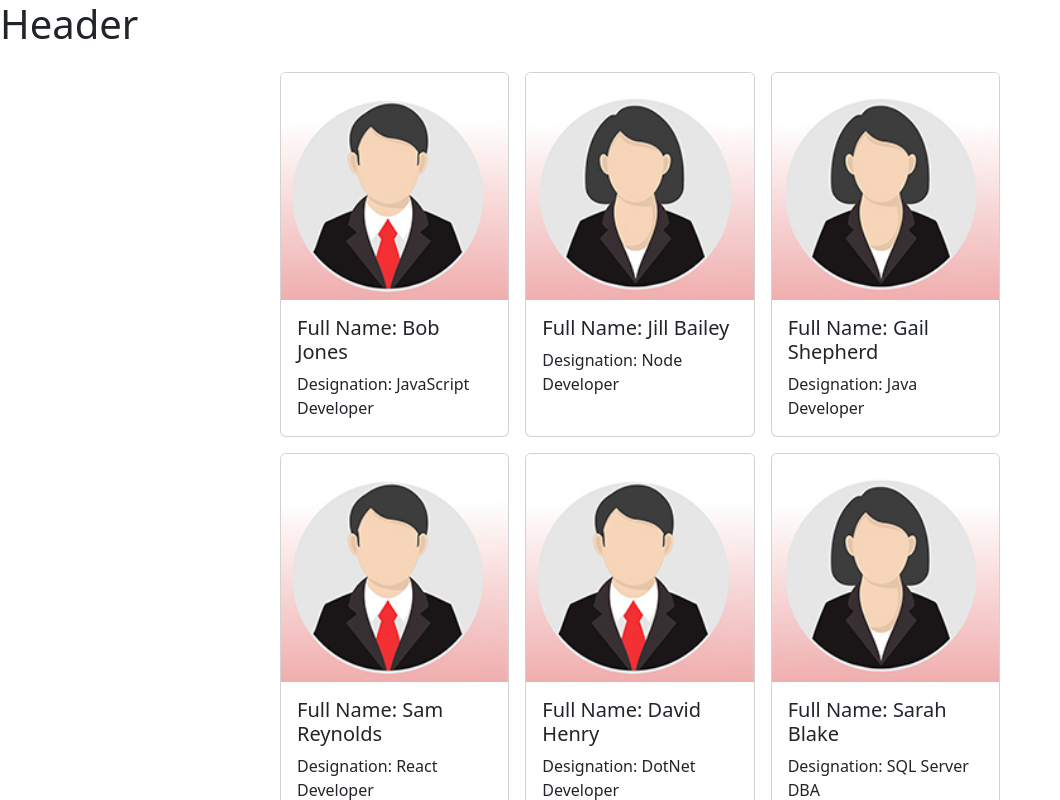
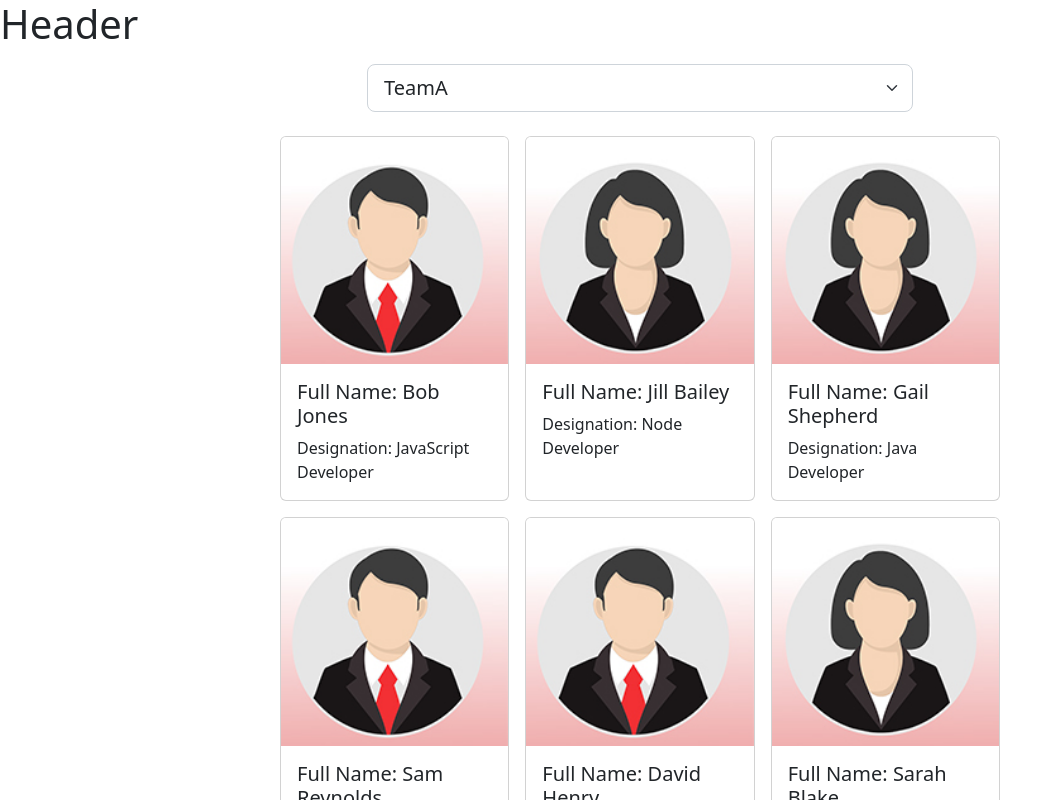
Before and after one commit to shkiperoO/TeamTracker, a React (Vite) app: page / in a window 1280 px wide. Shown: the top 800 px of the page, without its empty margins (0-1060 px from the left). Built offline with nearby package versions, Linux system fonts and the light colour scheme.

Commit message:
add form

```diff
--- a/src/Employees.jsx
+++ b/src/Employees.jsx
@@ -94,6 +94,16 @@ const [employees,setEmployees] = useState(
   return (
     <main className='container'>
       <div class="row justify-content-center mt-3 mb-3">
+        <div class="col-6">
+          <select className='form-select form-select-lg'>
+            <option value='TeamA'>TeamA</option>
+            <option value='TeamB'>TeamB</option>
+            <option value='TeamC'>TeamA</option>
+            <option value='TeamD'>TeamD</option>
+          </select>
+        </div>
+      </div>
+      <div class="row justify-content-center mt-3 mb-3">
         <div class="col-8">
             <div class="card-collection">
               {
```
